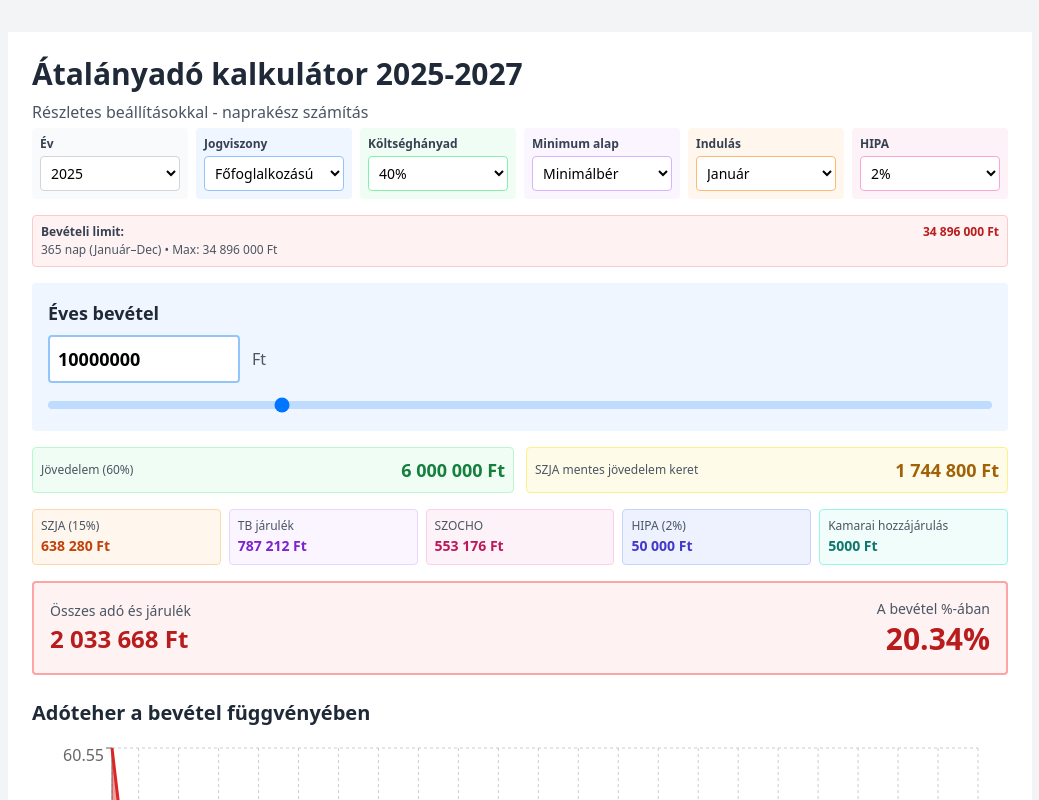
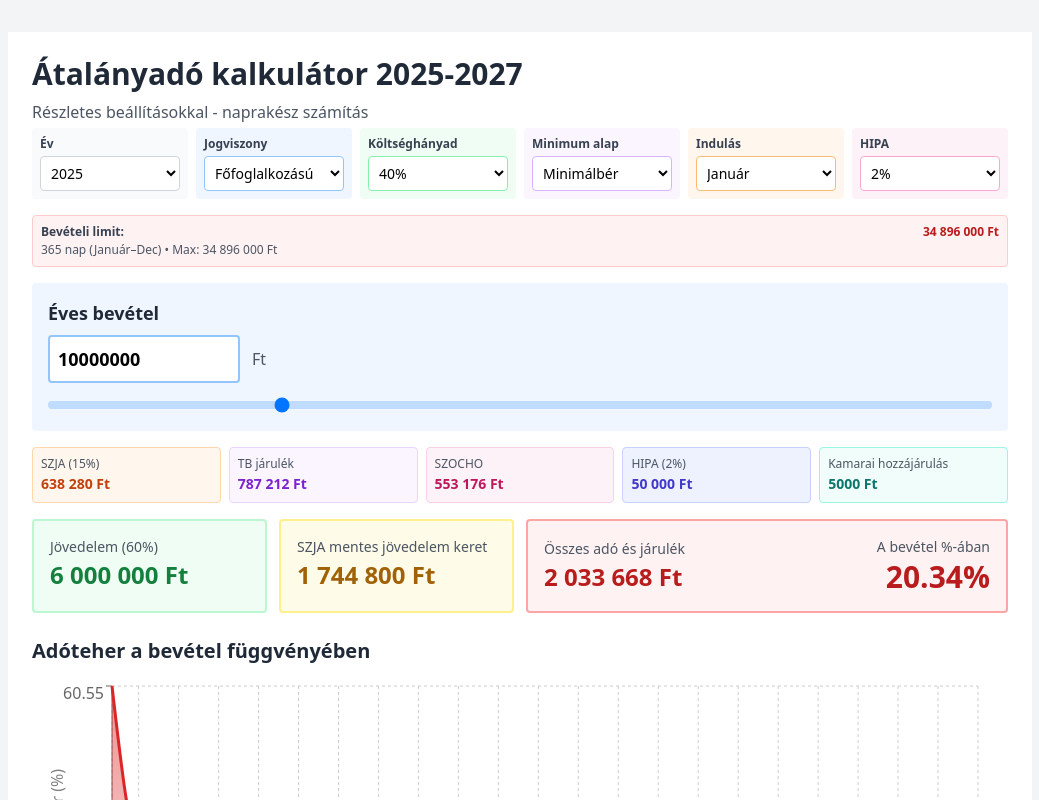
Before and after one commit to DaWe35/atalanyado, a React (Vite) app: page / in a window 1280 px wide. Shown: the top 800 px of the page, without its empty margins (120-1159 px from the left). Built offline with nearby package versions, Linux system fonts and the light colour scheme.

Commit message:
Move warning message for 2027 to a new position and restructure income and tax summary layout for improved clarity and organization.

```diff
--- a/src/AtalanyadoDiagram.jsx
+++ b/src/AtalanyadoDiagram.jsx
@@ -265,11 +265,6 @@ export default function AtalanyadoDiagram() {
     <div className="w-full max-w-5xl mx-auto p-6 bg-white">
       <h1 className="text-3xl font-bold mb-2 text-gray-800">Átalányadó kalkulátor 2025-2027</h1>
       <p className="text-gray-600 mb-1">Részletes beállításokkal - naprakész számítás</p>
-      {ev === 2027 && (
-        <p className="text-sm text-amber-700 bg-amber-50 border border-amber-200 rounded p-3 mb-6">
-          ⚠️ <strong>Figyelem:</strong> A 2027-es minimálbér nem végleges, ezért a számítások nem lehetnek pontosak.
-        </p>
-      )}
 
       {/* Beállítások */}
       <div className="grid grid-cols-2 sm:grid-cols-3 lg:grid-cols-6 gap-2 mb-4">
@@ -369,6 +364,12 @@ export default function AtalanyadoDiagram() {
         </div>
       </div>
 
+      {ev === 2027 && (
+        <p className="text-sm text-amber-700 bg-amber-50 border border-amber-200 rounded p-3 mb-6">
+          ⚠️ <strong>Figyelem:</strong> A 2027-es minimálbér nem végleges, ezért a számítások nem lehetnek pontosak.
+        </p>
+      )}
+
       {/* Bevételi limit infó */}
       <div className="mb-4 p-2 bg-red-50 rounded border border-red-200 text-xs">
         <div className="flex justify-between items-center">
@@ -409,19 +410,6 @@ export default function AtalanyadoDiagram() {
         )}
       </div>
 
-      {/* Számítás részletei */}
-      <div className="grid grid-cols-1 sm:grid-cols-2 gap-3 mb-4">
-        <div className="flex justify-between items-center p-2 bg-green-50 rounded border border-green-200">
-          <span className="text-xs text-gray-600">Jövedelem ({100 - koltseg_hanyad}%)</span>
-          <span className="text-lg font-bold text-green-700">{formatCurrency(jovedelem)}</span>
-        </div>
-
-        <div className="flex justify-between items-center p-2 bg-yellow-50 rounded border border-yellow-200">
-          <span className="text-xs text-gray-600">SZJA mentes jövedelem keret</span>
-          <span className="text-lg font-bold text-yellow-700">{formatCurrency(ADÓMENTES_JÖVEDELEM)}</span>
-        </div>
-      </div>
-
       {/* Adók és járulékok */}
       <div className="grid grid-cols-2 sm:grid-cols-5 gap-2 mb-4">
         <div className="p-2 bg-orange-50 rounded border border-orange-200">
@@ -451,7 +439,18 @@ export default function AtalanyadoDiagram() {
       </div>
 
       {/* Összesítés */}
-      <div className="p-4 bg-red-50 rounded border-2 border-red-300 mb-6">
+      <div className="grid grid-cols-2 sm:grid-cols-4 gap-3 mb-6">
+        <div className="p-4 bg-green-50 rounded border-2 border-green-200">
+          <div className="text-sm text-gray-600 mb-0.5">Jövedelem ({100 - koltseg_hanyad}%)</div>
+          <div className="text-2xl font-bold text-green-700">{formatCurrency(jovedelem)}</div>
+        </div>
+
+        <div className="p-4 bg-yellow-50 rounded border-2 border-yellow-200">
+          <div className="text-sm text-gray-600 mb-0.5">SZJA mentes jövedelem keret</div>
+          <div className="text-2xl font-bold text-yellow-700">{formatCurrency(ADÓMENTES_JÖVEDELEM)}</div>
+        </div>
+
+        <div className="col-span-2 sm:col-span-2 p-4 bg-red-50 rounded border-2 border-red-300">
           <div className="flex justify-between items-center">
             <div>
               <div className="text-sm text-gray-600 mb-0.5">Összes adó és járulék</div>
@@ -460,6 +459,7 @@ export default function AtalanyadoDiagram() {
             <div className="text-right">
               <div className="text-sm text-gray-600 mb-0.5">A bevétel %-ában</div>
               <div className="text-3xl font-bold text-red-700">{ado_szazalek.toFixed(2)}%</div>
+            </div>
           </div>
         </div>
       </div>
```
Lines whose indentation alone changed are shown as unchanged.
